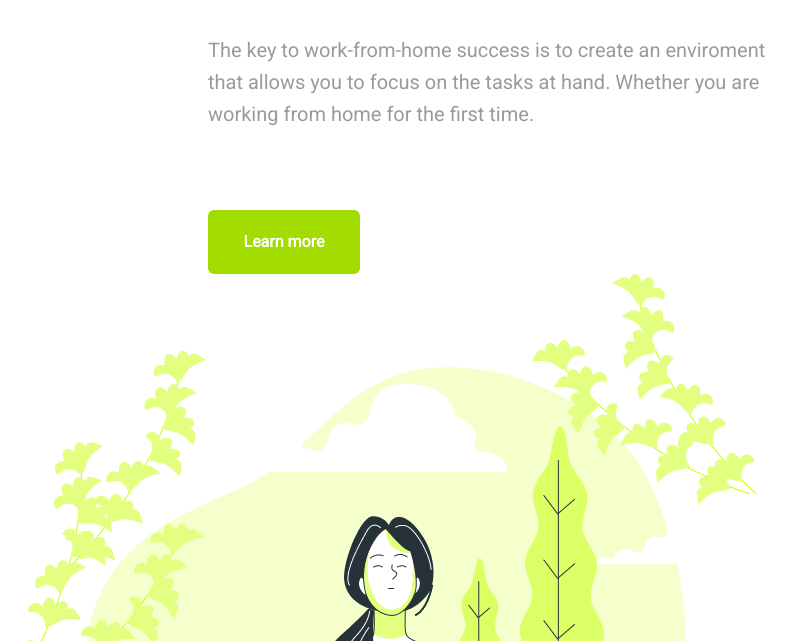
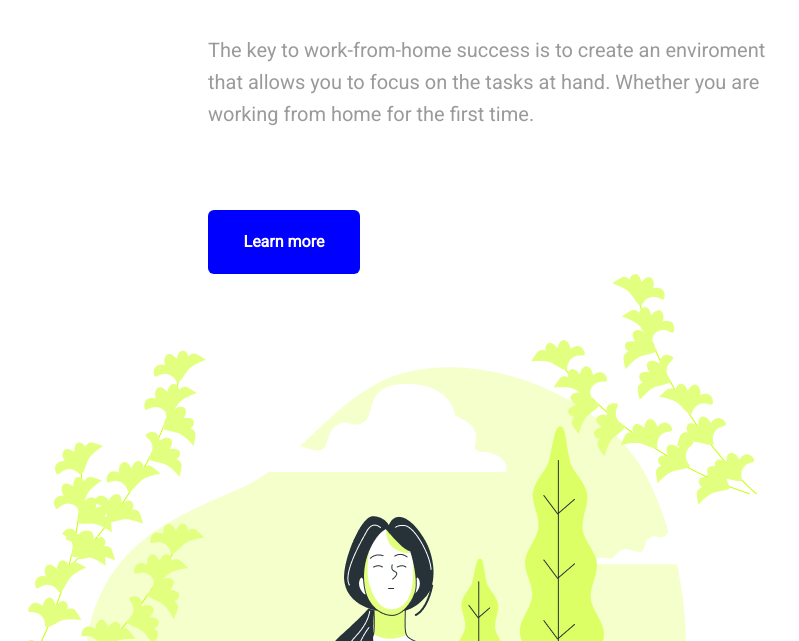
Before and after one commit to Msbee502/Figma-assignment, a plain HTML site: page index.html in a window 1280 px wide. In both pictures the pointer is over the button "Learn more". Shown: the part 560-1201 px from the top of the page, without its empty margins (0-799 px from the left). Drawn offline with Linux system fonts and the light colour scheme; a web font is replaced by a local one.

Commit message:
lägger till hovereffekt knapp

```diff
--- a/index.html
+++ b/index.html
@@ -16,13 +16,11 @@
     </header>
 <main>
 <section>
-    <h1 class="title">Stay Productive & work remotely </h1>
-    <p class="main-text">The key to work-from-home success is to create an
+        <h1 class="title">Stay Productive & work remotely </h1>
+        <p class="main-text">The key to work-from-home success is to create an
         enviroment that allows you to focus on the tasks at hand. Whether you are working from home for the first time.</p>
-    <button class="button"> Learn more
-    </button>
-    </a>
-</section>
+        <button class="button"> Learn more </button>
+    </section>
 
 <section>
     <img src="images/Image.png" alt="Yoga">
--- a/styles/index.css
+++ b/styles/index.css
@@ -43,6 +43,10 @@
     letter-spacing: 0,02em;
     color: #9A9A9A;
 }
+.button:hover{
+   background-color: blue;
+   color: white;
+ }
 .button {
     width: 152px;
     height: 64px;
@@ -59,5 +63,4 @@
     text-align: center;
     letter-spacing: 0,02em;
     color: #FFFFFF;
-
 }
```
